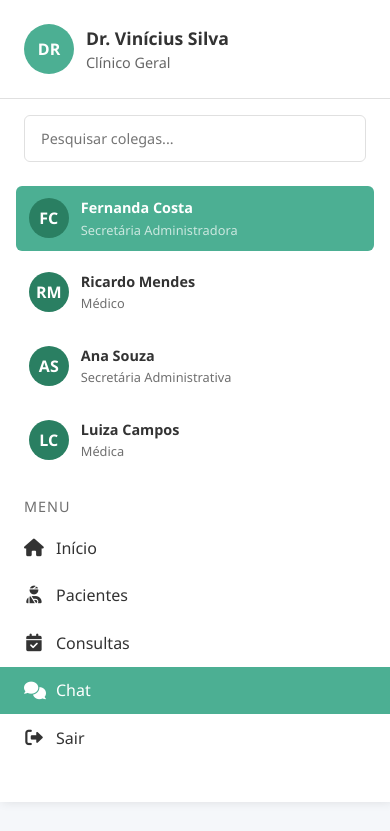
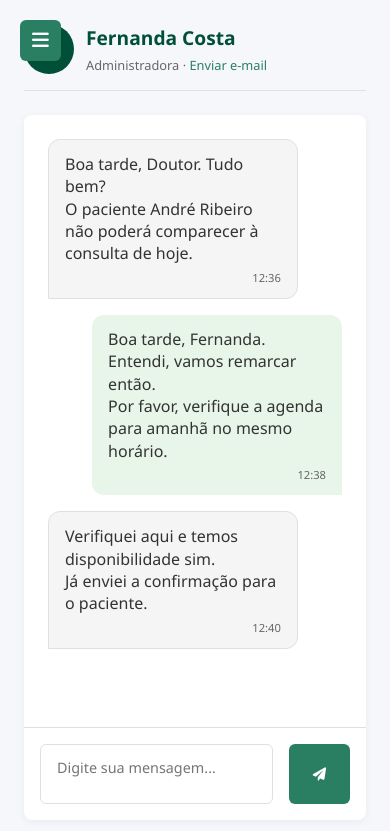
Before and after one commit to isavecchio/PontoSaude, a plain HTML site: page pages/chat.html in a window 390 px wide. Shown: the top 831 px of the page. Drawn offline with Linux system fonts and the light colour scheme.

Commit message:
Fixed Responsivity

```diff
--- a/pages/chat.html
+++ b/pages/chat.html
@@ -60,7 +60,7 @@
 
             <nav class="nav-menu">
                 <div class="nav-title">Menu</div>
-                <a href="doutor_logado.html" class="nav-item">
+                <a href="../pages/doutorLogado.html" class="nav-item">
                     <i class="fas fa-home"></i>
                     <span>Início</span>
                 </a>
@@ -84,6 +84,10 @@
                 </a>
             </nav>
         </aside>
+
+        <button class="menu-toggle" id="menuToggle">
+            <i class="fas fa-bars"></i>
+        </button>
 
         <!-- Main Content -->
         <main class="main-content">
@@ -128,5 +132,6 @@
             </div>
         </main>
     </div>
+    <script src="../scripts/menuBurger.js"></script>
 </body>
 </html>
--- /dev/null
+++ b/scripts/index.js
@@ -0,0 +1,4 @@
+function toggleSidebar() {
+    const sidebar = document.querySelector('.sidebar');
+    sidebar.classList.toggle('sidebar-open');
+}
--- /dev/null
+++ b/scripts/menuBurger.js
@@ -0,0 +1,19 @@
+const menuToggle = document.getElementById('menuToggle');
+const sidebar = document.querySelector('.sidebar');
+
+menuToggle.addEventListener('click', () => {
+    sidebar.classList.toggle('open');
+
+    // Esconde o botão quando o menu está aberto
+    if (sidebar.classList.contains('open')) {
+        menuToggle.classList.add('hide');
+    }
+});
+
+// Fecha o menu ao clicar fora
+document.addEventListener('click', (e) => {
+    if (!sidebar.contains(e.target) && !menuToggle.contains(e.target)) {
+        sidebar.classList.remove('open');
+        menuToggle.classList.remove('hide');
+    }
+});
--- a/style.css
+++ b/style.css
@@ -197,6 +197,27 @@ body {
     text-decoration: underline;
 }
 
+.burger-menu {
+    display: none;
+    position: fixed;
+    top: 20px;
+    left: 20px;
+    background-color: var(--primary-dark);
+    color: var(--white);
+    border: none;
+    padding: 10px 12px;
+    border-radius: 6px;
+    cursor: pointer;
+    z-index: 1000;
+    font-size: 1.2rem;
+    box-shadow: 0 2px 8px rgba(0,0,0,0.2);
+    transition: background-color 0.3s;
+}
+
+.burger-menu:hover {
+    background-color: var(--primary-color);
+}
+
 /* Responsive */
 @media (max-width: 992px) {
     .dashboard-container {
@@ -219,4 +240,30 @@ body {
     .welcome-section p {
         font-size: 1rem;
     }
+
+    .sidebar {
+        position: fixed;
+        top: 0;
+        left: -100%;
+        height: 100%;
+        z-index: 999;
+        transition: left 0.3s ease;
+    }
+
+    .sidebar.sidebar-open {
+        left: 0;
+    }
+
+    .burger-menu {
+        display: block;
+    }
+
+    .dashboard-container {
+        flex-direction: column;
+    }
+
+    .main-content {
+        margin: 1rem;
+        padding: 1.5rem;
+    }
 }
--- a/styles/chat.css
+++ b/styles/chat.css
@@ -298,6 +298,24 @@ body {
     background-color: var(--primary-dark);
 }
 
+.menu-toggle {
+    position: fixed;
+    top: 20px;
+    left: 20px;
+    background-color: var(--primary-color);
+    color: var(--white);
+    border: none;
+    padding: 10px 12px;
+    border-radius: 6px;
+    cursor: pointer;
+    z-index: 1001;
+    display: none;
+}
+
+.menu-toggle i {
+    font-size: 1.2rem;
+}
+
 /* Responsive */
 @media (max-width: 992px) {
     .dashboard-container {
@@ -311,4 +329,37 @@ body {
     .message {
         max-width: 85%;
     }
+
+    .menu-toggle {
+        display: block;
+    }
+
+    .sidebar {
+        position: fixed;
+        top: 0;
+        left: -100%;
+        width: 260px;
+        height: 100%;
+        background-color: var(--white);
+        padding-top: 1.5rem;
+        box-shadow: 2px 0 10px rgba(0, 0, 0, 0.2);
+        transition: left 0.3s ease;
+        z-index: 1000;
+    }
+
+    .sidebar.open {
+        left: 0;
+    }
+
+    .dashboard-container {
+        flex-direction: column;
+    }
+
+    .main-content {
+        padding: 1.5rem;
+    }
+
+    .menu-toggle.hide {
+        display: none;
+    }
 }
--- a/styles/consultas.css
+++ b/styles/consultas.css
@@ -233,6 +233,24 @@ body {
     color: #ffa000;
 }
 
+.menu-toggle {
+    position: fixed;
+    top: 20px;
+    left: 20px;
+    background-color: var(--primary-color);
+    color: var(--white);
+    border: none;
+    padding: 10px 12px;
+    border-radius: 6px;
+    cursor: pointer;
+    z-index: 1001;
+    display: none;
+}
+
+.menu-toggle i {
+    font-size: 1.2rem;
+}
+
 /* Responsive */
 @media (max-width: 992px) {
     .dashboard-container {
@@ -265,4 +283,37 @@ body {
     .consultation-item div {
         display: block !important;
     }
+
+    .menu-toggle {
+        display: block;
+    }
+
+    .sidebar {
+        position: fixed;
+        top: 0;
+        left: -100%;
+        width: 260px;
+        height: 100%;
+        background-color: var(--white);
+        padding-top: 1.5rem;
+        box-shadow: 2px 0 10px rgba(0, 0, 0, 0.2);
+        transition: left 0.3s ease;
+        z-index: 1000;
+    }
+
+    .sidebar.open {
+        left: 0;
+    }
+
+    .dashboard-container {
+        flex-direction: column;
+    }
+
+    .main-content {
+        padding: 1.5rem;
+    }
+
+    .menu-toggle.hide {
+        display: none;
+    }
 }
--- a/styles/doutorLogado.css
+++ b/styles/doutorLogado.css
@@ -313,6 +313,24 @@ body {
     color: var(--primary-color);
 }
 
+.menu-toggle {
+    position: fixed;
+    top: 20px;
+    left: 20px;
+    background-color: var(--primary-color);
+    color: var(--white);
+    border: none;
+    padding: 10px 12px;
+    border-radius: 6px;
+    cursor: pointer;
+    z-index: 1001;
+    display: none;
+}
+
+.menu-toggle i {
+    font-size: 1.2rem;
+}
+
 /* Responsive */
 @media (max-width: 992px) {
     .dashboard-container {
@@ -326,4 +344,37 @@ body {
     .services-grid {
         grid-template-columns: 1fr;
     }
+
+    .menu-toggle {
+        display: block;
+    }
+
+    .sidebar {
+        position: fixed;
+        top: 0;
+        left: -100%;
+        width: 260px;
+        height: 100%;
+        background-color: var(--white);
+        padding-top: 1.5rem;
+        box-shadow: 2px 0 10px rgba(0, 0, 0, 0.2);
+        transition: left 0.3s ease;
+        z-index: 1000;
+    }
+
+    .sidebar.open {
+        left: 0;
+    }
+
+    .dashboard-container {
+        flex-direction: column;
+    }
+
+    .main-content {
+        padding: 1.5rem;
+    }
+
+    .menu-toggle.hide {
+        display: none;
+    }
 }
--- a/styles/pacientes.css
+++ b/styles/pacientes.css
@@ -101,6 +101,24 @@ body {
     font-size: 1.1rem;
     width: 20px;
     text-align: center;
+}
+
+.menu-toggle {
+    position: fixed;
+    top: 20px;
+    left: 20px;
+    background-color: var(--primary-color);
+    color: var(--white);
+    border: none;
+    padding: 10px 12px;
+    border-radius: 6px;
+    cursor: pointer;
+    z-index: 1001;
+    display: none;
+}
+
+.menu-toggle i {
+    font-size: 1.2rem;
 }
 
 /* Main Content Styles */
@@ -226,4 +244,37 @@ body {
         display: block;
         overflow-x: auto;
     }
+
+    .menu-toggle {
+        display: block;
+    }
+
+    .sidebar {
+        position: fixed;
+        top: 0;
+        left: -100%;
+        width: 260px;
+        height: 100%;
+        background-color: var(--white);
+        padding-top: 1.5rem;
+        box-shadow: 2px 0 10px rgba(0, 0, 0, 0.2);
+        transition: left 0.3s ease;
+        z-index: 1000;
+    }
+
+    .sidebar.open {
+        left: 0;
+    }
+
+    .dashboard-container {
+        flex-direction: column;
+    }
+
+    .main-content {
+        padding: 1.5rem;
+    }
+
+    .menu-toggle.hide {
+        display: none;
+    }
 }
```
Also changed, not shown: index.html (+4 -0 lines), pages/consultas.html (+6 -1 lines), pages/doutorLogado.html (+5 -0 lines), pages/pacientes.html (+6 -1 lines), 1 other file.
